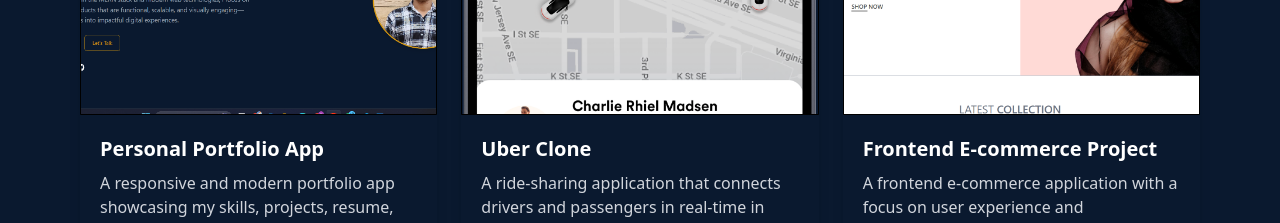
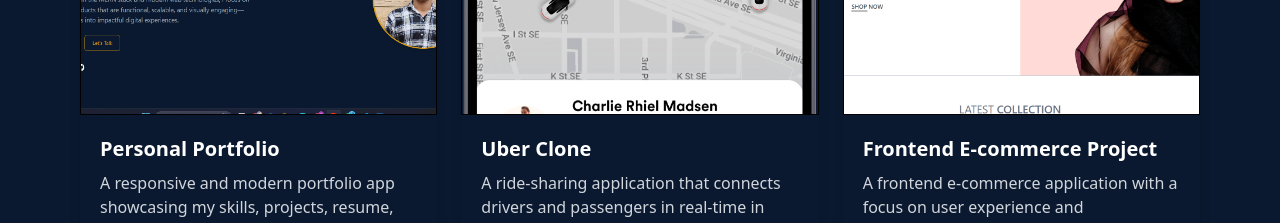
Before and after one commit to Sarwan72/portfolio_sarwan, a React (Vite) app: page / in a window 1280 px wide. Shown: the part 4520-4743 px from the top of the page. Built offline with nearby package versions, Linux system fonts and the light colour scheme.

Commit message:
something

```diff
--- a/src/pages/Projects.jsx
+++ b/src/pages/Projects.jsx
@@ -9,13 +9,13 @@
 
 const projects = [
   {
-    title: "Personal Portfolio App",
+    title: "Personal Portfolio",
     description:
       "A responsive and modern portfolio app showcasing my skills, projects, resume, and personal details.",
     image: portfolio,
     tech: ["React", "JavaScript", "Tailwind CSS", "HTML"],
-    liveLink: "https://your-portfolio-link.com",
-    githubLink: "https://github.com/your-repo",
+    liveLink: "https://portfolio-sarwan-3w6p.vercel.app/",
+    githubLink: "https://github.com/Sarwan72/portfolio_sarwan",
   },
   {
     title: "Uber Clone",
```
